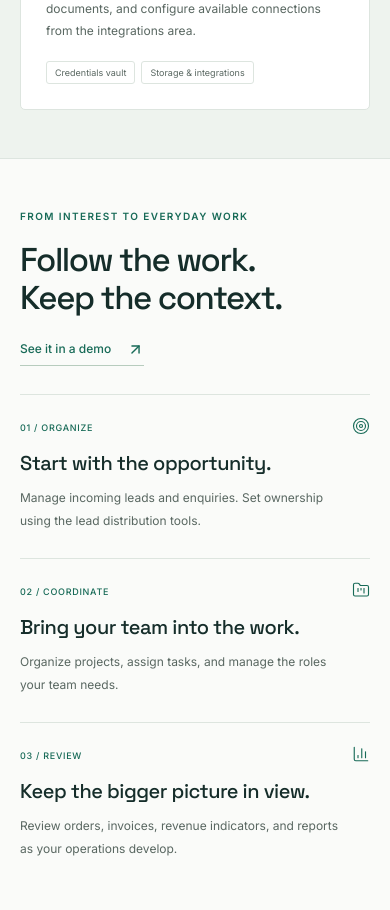
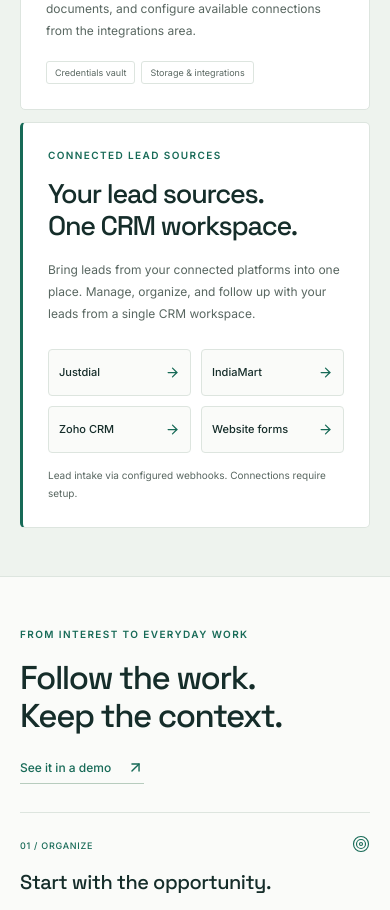
Before and after one commit to HexaNode-Systems/Common_CRM, a React (Vite) app in the folder frontend/: page / in a window 390 px wide. Shown: the part 3120-4030 px from the top of the page. Built offline with nearby package versions, Linux system fonts and the light colour scheme; no server answers.

Commit message:
feat: add connected leads section with responsive styles to PublicLanding component

```diff
--- a/frontend/src/components/landing/PublicLanding.jsx
+++ b/frontend/src/components/landing/PublicLanding.jsx
@@ -140,6 +140,19 @@
                 {link && <Link className="crm-text-link" to={link}>{linkText}<ArrowUpRight size={15} /></Link>}
               </article>)}
             </div>
+            <article className="crm-connected-leads" aria-labelledby="crm-connected-leads-title">
+              <div>
+                <p className="crm-eyebrow">CONNECTED LEAD SOURCES</p>
+                <h3 id="crm-connected-leads-title">Your lead sources.<br />One CRM workspace.</h3>
+                <p className="crm-connected-description">Bring leads from your connected platforms into one place. Manage, organize, and follow up with your leads from a single CRM workspace.</p>
+              </div>
+              <div className="crm-connected-sources">
+                <ul aria-label="Supported lead sources">
+                  {['Justdial', 'IndiaMart', 'Zoho CRM', 'Website forms'].map(source => <li key={source}><span>{source}</span><ArrowRight size={15} aria-hidden="true" /></li>)}
+                </ul>
+                <p>Lead intake via configured webhooks. Connections require setup.</p>
+              </div>
+            </article>
           </div>
         </section>
 
--- a/frontend/src/components/landing/public-landing.css
+++ b/frontend/src/components/landing/public-landing.css
@@ -82,6 +82,16 @@
 .crm-feature-tags li{border:1px solid var(--crm-line);padding:3px 8px;border-radius:3px;font-size:9px;color:var(--crm-muted)}
 .crm-public .crm-text-link{display:inline-flex;align-items:center;gap:16px;color:var(--crm-accent);font-size:12px;font-weight:500;background:none;border:0;border-bottom:1px solid #b7ccbe;padding:0 0 5px}
 .crm-feature .crm-text-link{margin-top:25px;font-size:11px}
+.crm-connected-leads{display:grid;grid-template-columns:1.2fr 1fr;align-items:center;gap:55px;margin-top:16px;padding:34px 31px;border:1px solid var(--crm-line);border-left:3px solid var(--crm-accent);border-radius:5px;background:var(--crm-paper)}
+.crm-connected-leads h3{margin-top:15px;font-size:30px;line-height:1.2}
+.crm-public .crm-connected-description{max-width:510px;margin-top:16px;color:var(--crm-muted);font-size:14px;line-height:1.85}
+.crm-connected-sources ul{display:grid;grid-template-columns:repeat(2,minmax(0,1fr));gap:10px;list-style:none;padding:0;margin:0}
+.crm-connected-sources li{display:flex;align-items:center;justify-content:space-between;gap:12px;min-height:51px;padding:12px 16px;border:1px solid var(--crm-line);border-radius:4px;background:var(--crm-bg);font-size:13px;font-weight:500}
+.crm-connected-sources svg{flex-shrink:0;color:var(--crm-accent)}
+.crm-public .crm-connected-sources p{margin-top:13px;color:var(--crm-muted);font-size:11px;line-height:1.8}
+@media(max-width:900px){.crm-connected-leads{gap:30px;padding:28px 26px}.crm-connected-sources li{padding:10px;font-size:12px}}
+@media(max-width:600px){.crm-connected-leads{grid-template-columns:1fr;gap:24px;margin-top:12px;padding:25px}.crm-connected-leads h3{font-size:27px}.crm-public .crm-connected-description{font-size:12px}.crm-connected-sources li{min-height:47px;font-size:11px}.crm-public .crm-connected-sources p{font-size:10px}}
+@media(max-width:380px){.crm-connected-sources ul{grid-template-columns:1fr}}
 .crm-workflow{padding-block:80px}
 .crm-workflow .crm-section-heading{margin-bottom:40px}
 .crm-steps{display:grid;grid-template-columns:repeat(3,minmax(0,1fr));gap:45px;list-style:none;padding:0;margin:0}
```
